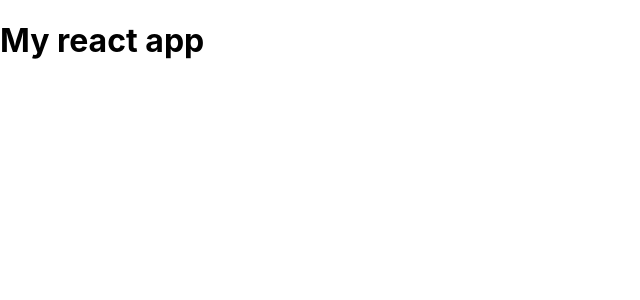
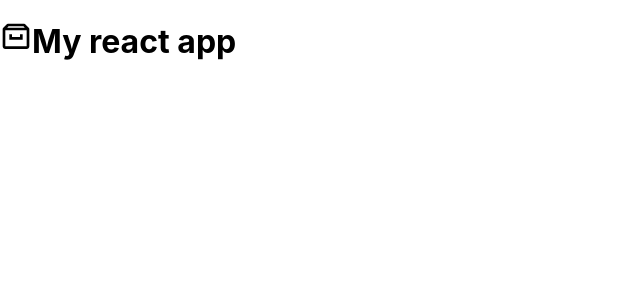
Before and after one commit to cartovarc/react-interface, a React (Create React App) app: page / in a window 1280 px wide. Shown: the top 300 px of the page, without its empty margins (0-640 px from the left). Built offline with nearby package versions, Linux system fonts and the light colour scheme.

Commit message:
import an icon on App component

```diff
--- a/src/App.js
+++ b/src/App.js
@@ -1,7 +1,9 @@
+import { BiArchive } from "react-icons/bi"
+
 function App() {
   return (
     <div className="App">
-      <h1>My react app</h1>
+      <h1><BiArchive />My react app</h1>
     </div>
   );
 }
```
